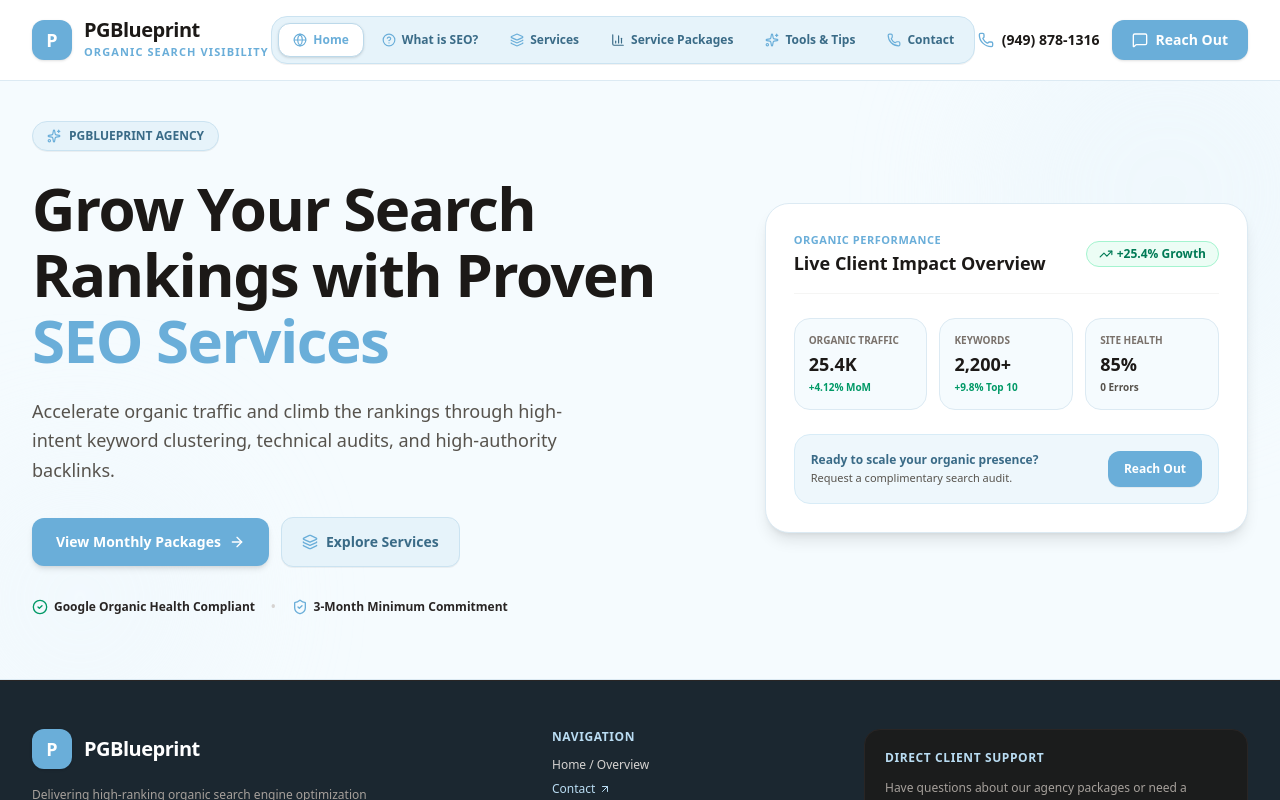
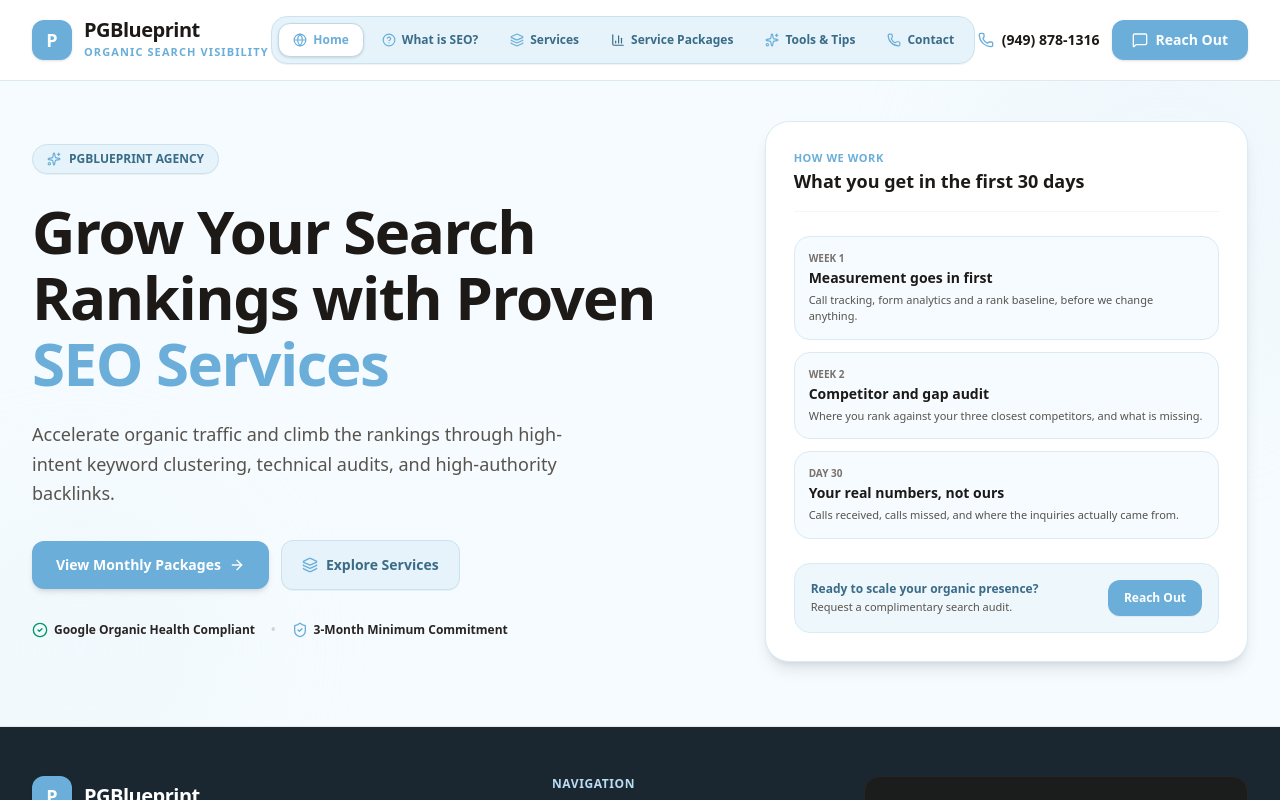
Before and after one commit to dara397/SEO-CRM, a React (Vite) app in the folder seo-digital-services 4/: page / in a window 1280 px wide. Shown: the top 800 px of the page. Built offline with nearby package versions, Linux system fonts and the light colour scheme; no server answers.

Commit message:
Revise Hero component metrics and descriptions
Updated metrics presentation in Hero component to clarify client impact overview and added details for the first 30 days of service.

```diff
--- a/seo-digital-services 4/src/components/Hero.tsx
+++ b/seo-digital-services 4/src/components/Hero.tsx
@@ -83,34 +83,50 @@
           <div className="lg:col-span-5">
             <div className="bg-white border border-[#dceaf3] rounded-3xl p-6 sm:p-7 shadow-lg space-y-6">
 
-              <div className="flex items-center justify-between border-b border-stone-100 pb-4">
-                <div>
-                  <div className="text-[11px] font-extrabold uppercase tracking-wider text-[#6aaed9]">ORGANIC PERFORMANCE</div>
-                  <div className="text-lg font-black text-stone-900">Live Client Impact Overview</div>
+              <div className="border-b border-stone-100 pb-4">
+                <div className="text-[11px] font-extrabold uppercase tracking-wider text-[#6aaed9]">
+                  HOW WE WORK
                 </div>
-                <span className="text-xs font-extrabold text-emerald-700 bg-emerald-50 px-3 py-1 rounded-full border border-emerald-200 flex items-center gap-1">
-                  <TrendingUp className="w-3.5 h-3.5" /> +25.4% Growth
-                </span>
+                <div className="text-lg font-black text-stone-900">What you get in the first 30 days</div>
               </div>
 
-              {/* 3 Metric Highlights */}
-              <div className="grid grid-cols-1 sm:grid-cols-3 gap-3">
+              {/*
+                Replaced the "Live Client Impact Overview" tiles (25.4K traffic,
+                +4.12% MoM, 2,200+ keywords, 85% health).
+
+                Those numbers were presented as live client results with no
+                client, no date range and no source tool attached. Performance
+                claims in advertising have to be substantiable, and practically:
+                any prospect can check this domain's own visibility in thirty
+                seconds and the pitch is over.
+
+                If they are real client figures, put them back WITH the client
+                named, the date range, and the tool they came from — and with
+                that client's written permission.
+              */}
+              <div className="space-y-3">
                 <div className="bg-[#f5fbfe] p-3.5 rounded-2xl border border-[#dceaf3]">
-                  <div className="text-[10px] font-bold text-stone-500 uppercase">Organic Traffic</div>
-                  <div className="text-lg font-black text-stone-900 mt-0.5">25.4K</div>
-                  <div className="text-[10px] font-bold text-emerald-600 mt-0.5">+4.12% MoM</div>
+                  <div className="text-[10px] font-bold text-stone-500 uppercase">Week 1</div>
+                  <div className="text-sm font-black text-stone-900 mt-0.5">Measurement goes in first</div>
+                  <div className="text-[11px] text-stone-600 mt-1">
+                    Call tracking, form analytics and a rank baseline, before we change anything.
+                  </div>
                 </div>
 
                 <div className="bg-[#f5fbfe] p-3.5 rounded-2xl border border-[#dceaf3]">
-                  <div className="text-[10px] font-bold text-stone-500 uppercase">Keywords</div>
-                  <div className="text-lg font-black text-stone-900 mt-0.5">2,200+</div>
-                  <div className="text-[10px] font-bold text-emerald-600 mt-0.5">+9.8% Top 10</div>
+                  <div className="text-[10px] font-bold text-stone-500 uppercase">Week 2</div>
+                  <div className="text-sm font-black text-stone-900 mt-0.5">Competitor and gap audit</div>
+                  <div className="text-[11px] text-stone-600 mt-1">
+                    Where you rank against your three closest competitors, and what is missing.
+                  </div>
                 </div>
 
                 <div className="bg-[#f5fbfe] p-3.5 rounded-2xl border border-[#dceaf3]">
-                  <div className="text-[10px] font-bold text-stone-500 uppercase">Site Health</div>
-                  <div className="text-lg font-black text-stone-900 mt-0.5">85%</div>
-                  <div className="text-[10px] font-bold text-stone-600 mt-0.5">0 Errors</div>
+                  <div className="text-[10px] font-bold text-stone-500 uppercase">Day 30</div>
+                  <div className="text-sm font-black text-stone-900 mt-0.5">Your real numbers, not ours</div>
+                  <div className="text-[11px] text-stone-600 mt-1">
+                    Calls received, calls missed, and where the inquiries actually came from.
+                  </div>
                 </div>
               </div>
 
```
